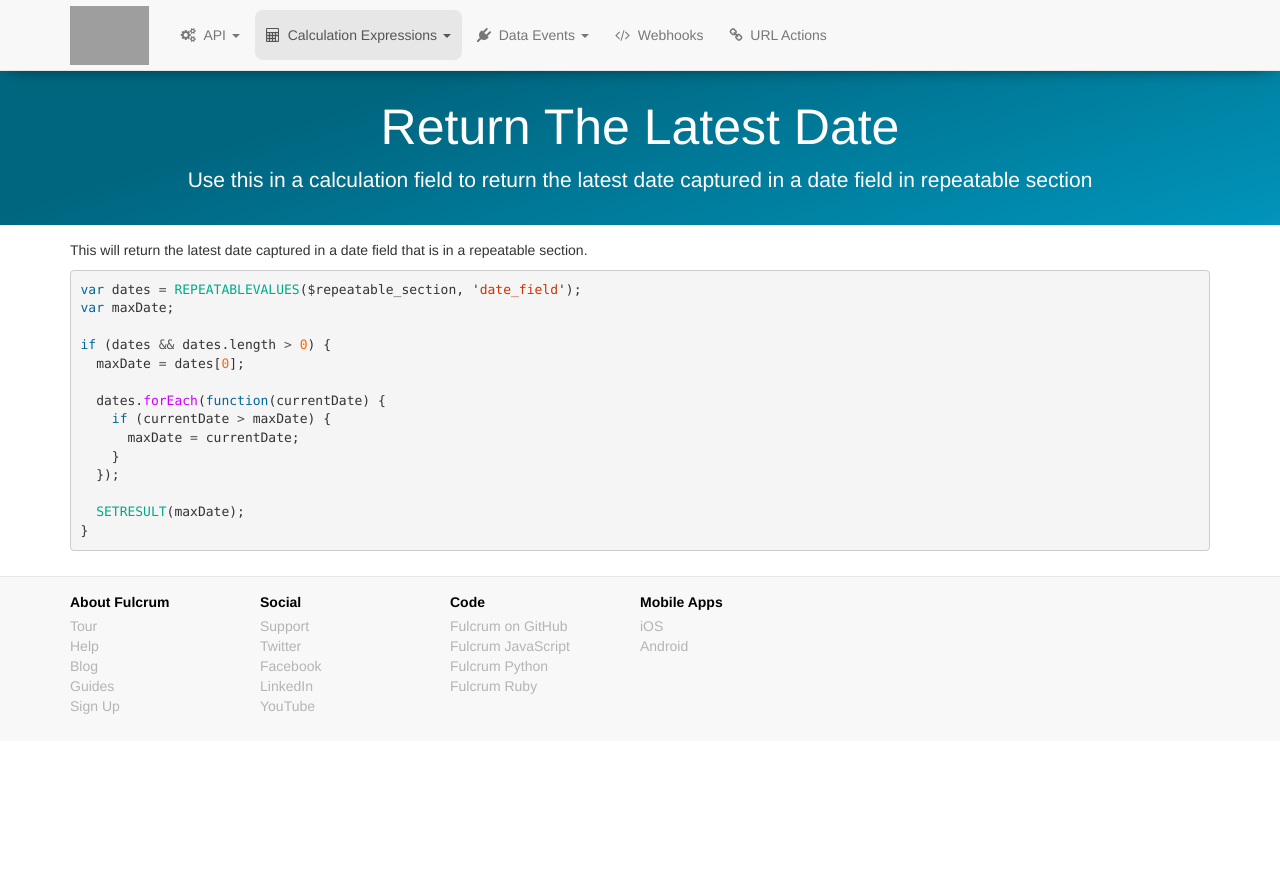
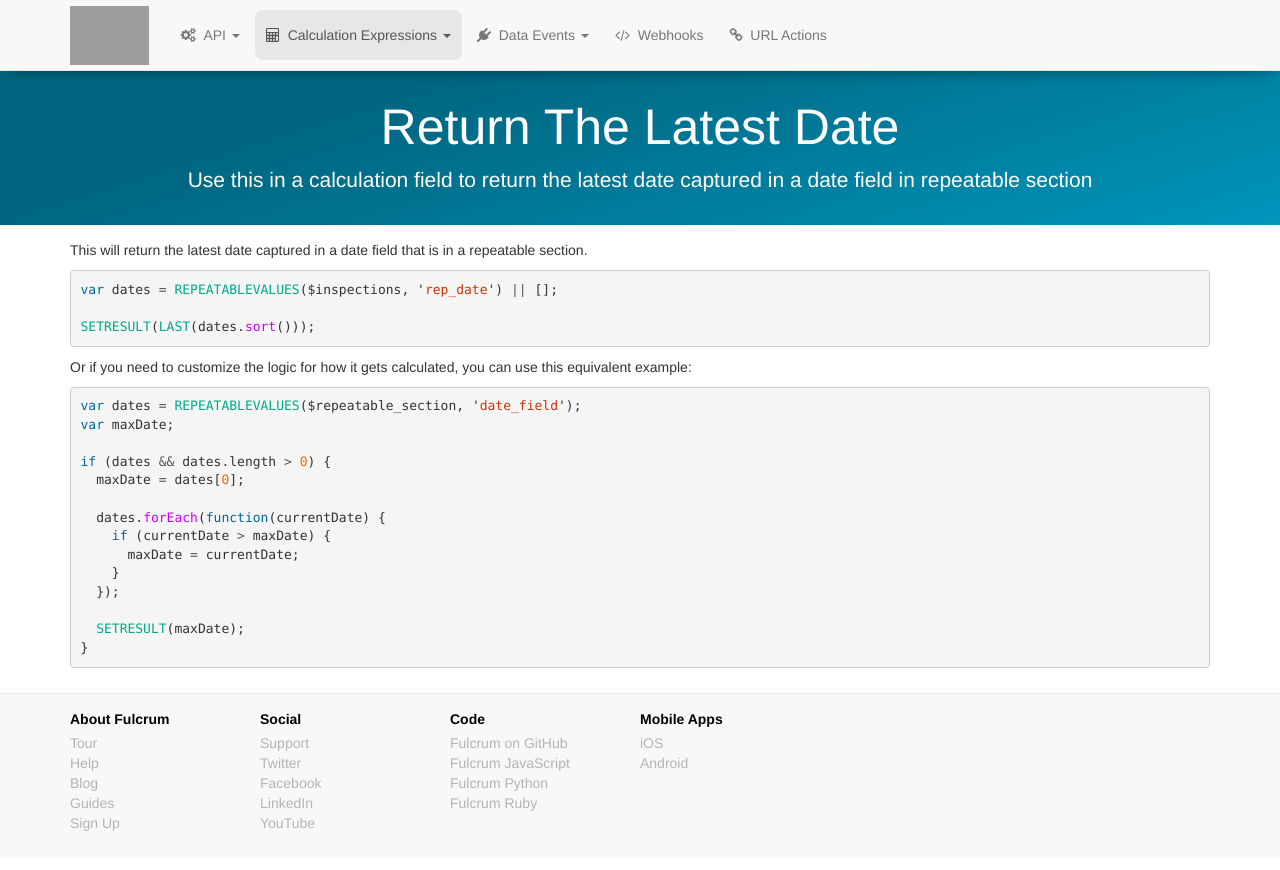
Before and after one commit to rylincoln/developer.fulcrumapp.com, a Jekyll site: the page built from _expression-examples/max-date.md, in a window 1280 px wide. Shown: the top 870 px of the page. Built offline with Jekyll 4.4.1, drawn with Linux system fonts in a browser that asks for light colours; nearby versions of some CDN libraries; grey boxes are pictures that could not be loaded.

Commit message:
Add a simpler method as an example

````diff
--- a/_expression-examples/max-date.md
+++ b/_expression-examples/max-date.md
@@ -7,6 +7,14 @@ category: section
 ---
 
 This will return the latest date captured in a date field that is in a repeatable section.
+
+```js
+var dates = REPEATABLEVALUES($inspections, 'rep_date') || [];
+
+SETRESULT(LAST(dates.sort()));
+```
+
+Or if you need to customize the logic for how it gets calculated, you can use this equivalent example:
 
 ```js
 var dates = REPEATABLEVALUES($repeatable_section, 'date_field');
````
